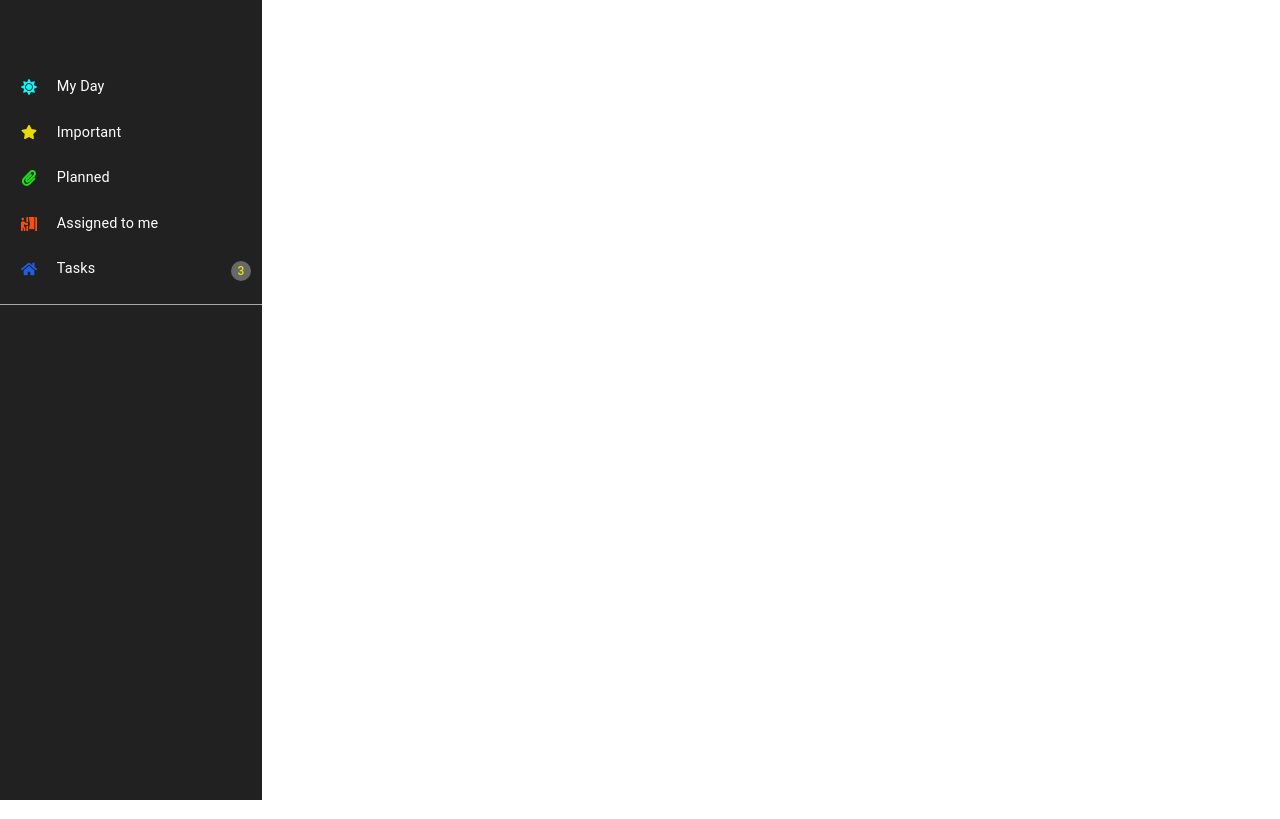
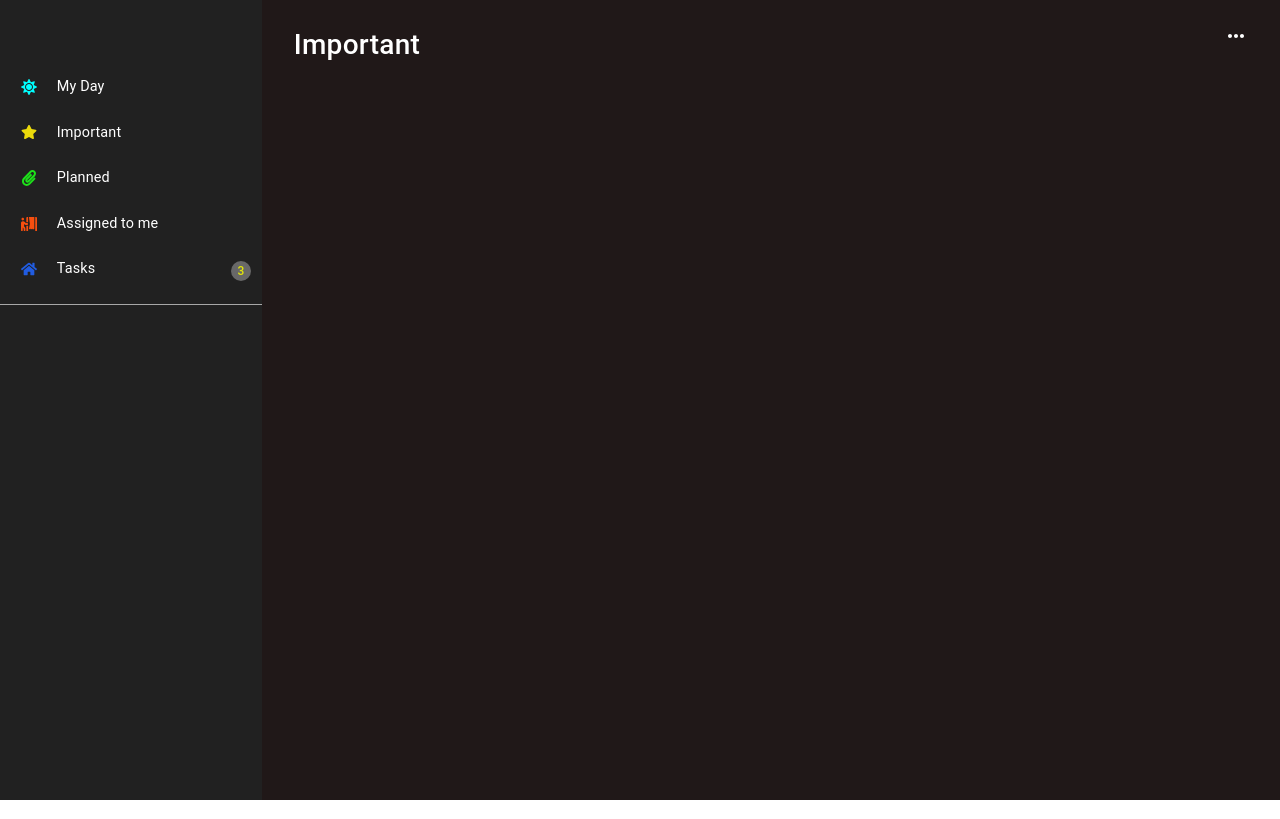
Before and after one commit to AdebayoIbrahim/Advance-react-to-do-list, a React (Create React App) app: page /important in a window 1280 px wide. Built offline with nearby package versions, Linux system fonts and the light colour scheme.

Commit message:
important page styling

```diff
--- a/src/components/shared/Body.jsx
+++ b/src/components/shared/Body.jsx
@@ -1,5 +1,6 @@
 import React from "react";
-import { Box, Stack } from "@mui/material";
+import { Stack } from "@mui/material";
+
 const Body = ({ children }) => {
   return (
     <React.Fragment>
@@ -13,7 +14,7 @@ const Body = ({ children }) => {
         sx={{
           width: "100%",
           height: "100vh",
-          background: "#212121",
+          background: "#201818",
           backgroundSize: "cover",
           overflow: "auto !important",
         }}
--- a/src/pages/Important.jsx
+++ b/src/pages/Important.jsx
@@ -1,10 +1,23 @@
 import React from "react";
-import { Typography } from "@mui/material";
+import { Typography, Box, Stack } from "@mui/material";
+import Body from "../components/shared/Body";
+import { MoreVert } from "@mui/icons-material";
 function Important() {
   return (
-    <div>
-      <Typography variant="caption">Important</Typography>
-    </div>
+    <Body>
+      <Box>
+        <Stack direction="row" justifyContent="space-between">
+          <Box>
+            <Typography component="h1" fontSize={28} fontWeight={500}>
+              Important
+            </Typography>{" "}
+          </Box>
+          <Box>
+            <MoreVert sx={{ transform: "rotate(90deg)", cursor: "pointer" }} />
+          </Box>
+        </Stack>
+      </Box>
+    </Body>
   );
 }
 
```
